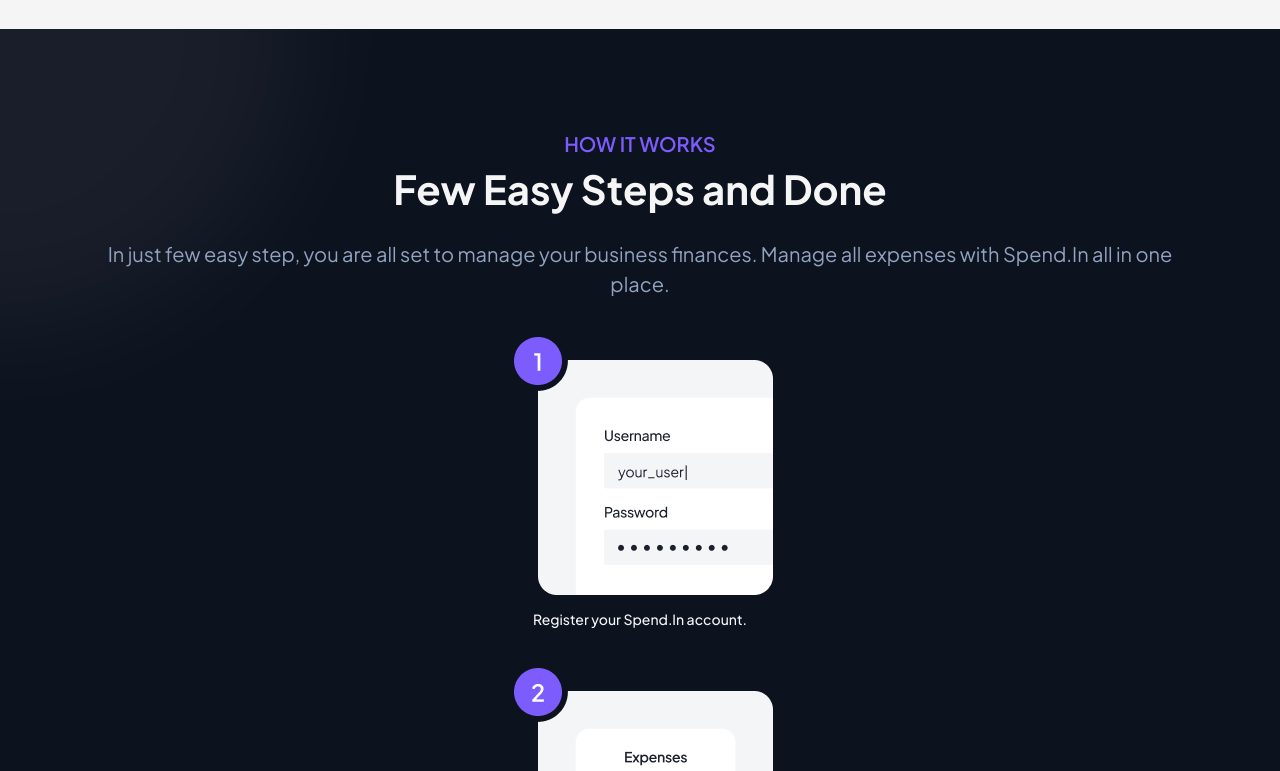
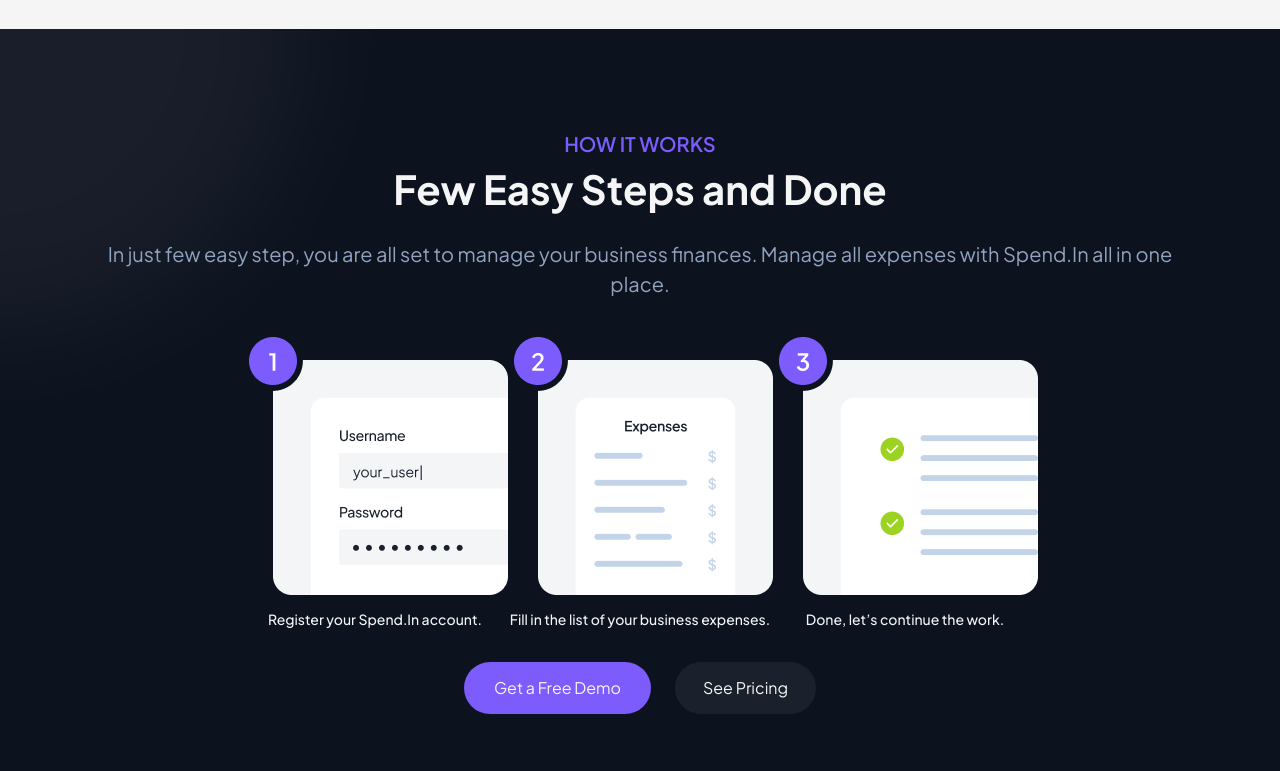
Before and after one commit to Joshua-Akinsanya/FTC-W2-Joshua, a plain HTML site: page index.html in a window 1280 px wide. Shown: the part 3080-3851 px from the top of the page. Drawn offline with Linux system fonts and the light colour scheme.

Commit message:
feat(css): add desktop styles to 'How It works' *
The styles are incomplete and need to be further worked on

```diff
--- a/css/layout/_how-it-works.scss
+++ b/css/layout/_how-it-works.scss
@@ -1,6 +1,34 @@
 @use "../abstracts/index" as *;
 
-.steps-container {
+.how-layout-1 {
+    margin-bottom: 60px;
+}
+
+.how-layout-2 {
+    @include respond(desktop) {
+        display: grid;
+        grid-template-columns: 1fr 1fr;
+
+        .allsteps-img {
+            grid-row: 1 / span 2;
+            grid-column: 1 / span 1;
+        }
+    }
+}
+
+.allsteps-container {
+    @include respond(desktop) {
+        @include flex();
+        .step-container, .step-text {
+            padding: 0;
+        }
+        .step-text {
+            margin: auto;
+        }
+    }
+}
+
+.step-container {
     @include flex(column, 14px);
     padding: 0 10%;
     margin-bottom: 2em;
--- a/index.html
+++ b/index.html
@@ -180,19 +180,21 @@
                     <p class="section-subtext">In just few easy step, you are all set to manage your business finances. Manage all expenses with Spend.In all in one place.</p>
                 </div>
 
-                <div class="steps-container">
+                <div class="allsteps-container">
+                    <div class="step-container">
                         <img src="assets/images/step-1-regiser.png" alt="Registration image" class="step-img" loading="lazy">
                         <p class="step-text">Register your Spend.In account.</p>
                     </div>
 
-                <div class="steps-container">
+                    <div class="step-container">
                         <img src="assets/images/step-2-expenses.png" alt="Listing expenses image" class="step-img" loading="lazy">
                         <p class="step-text">Fill in the list of your business expenses.</p>
                     </div>
 
-                <div class="steps-container">
+                    <div class="step-container">
                         <img src="assets/images/step-3-done.png" alt="End of process image" class="step-img" loading="lazy">
                         <p class="step-text">Done, let’s continue the work.</p>
+                    </div>
                 </div>
 
                 <div class="button-group">
@@ -213,7 +215,7 @@
                     <p>Fill in the list of your business expenses.</p>
                     <p>Done, let’s continue the work.</p>
                 </div>
-                <img src="assets/images/steps.png" alt="">
+                <img src="assets/images/steps.png" class="allsteps-img" alt="">
             </div>
         </section>
 
```
Also changed, not shown: css/style.css, 1 other file. Lines whose indentation alone changed are shown as unchanged.
